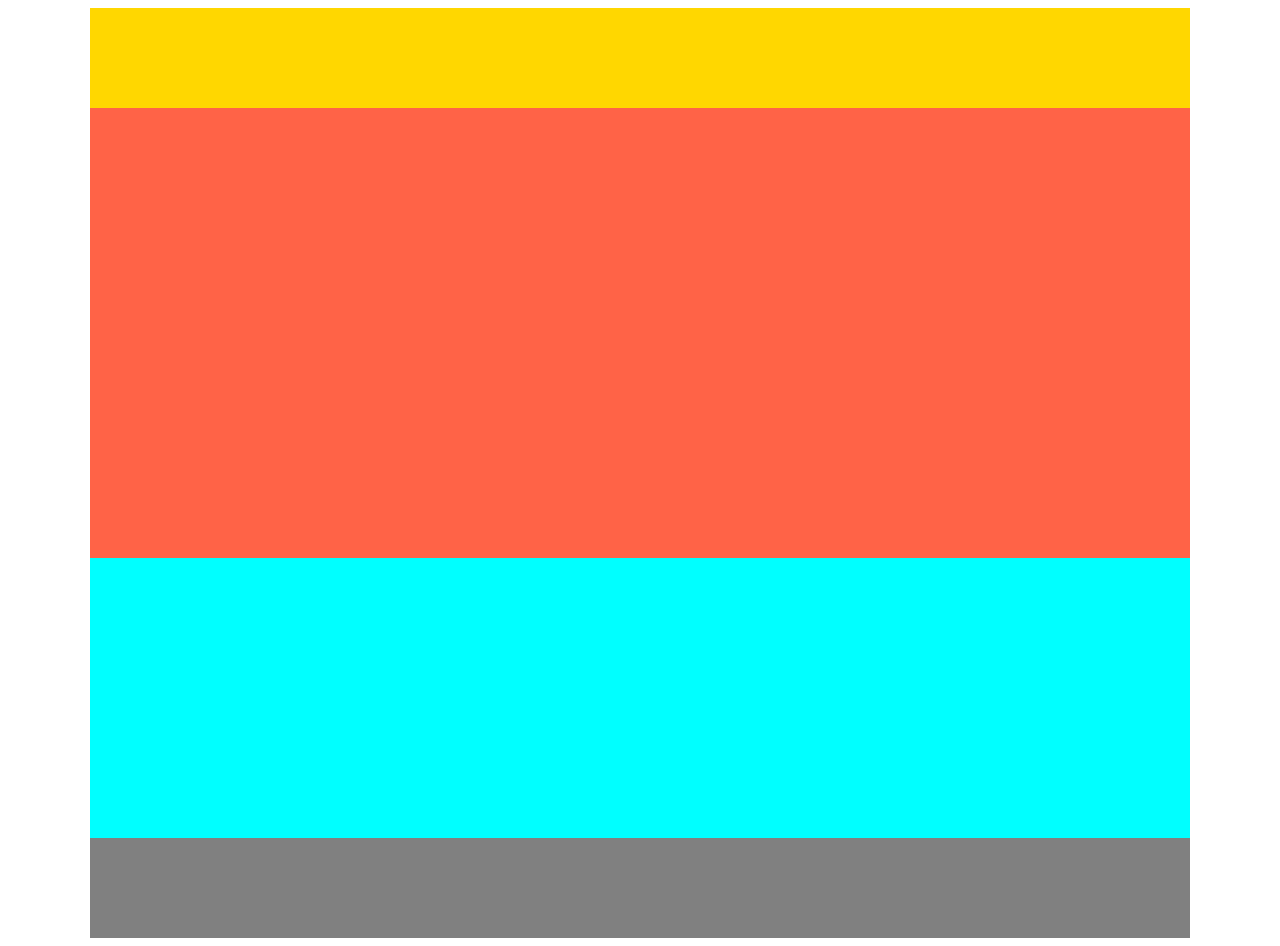
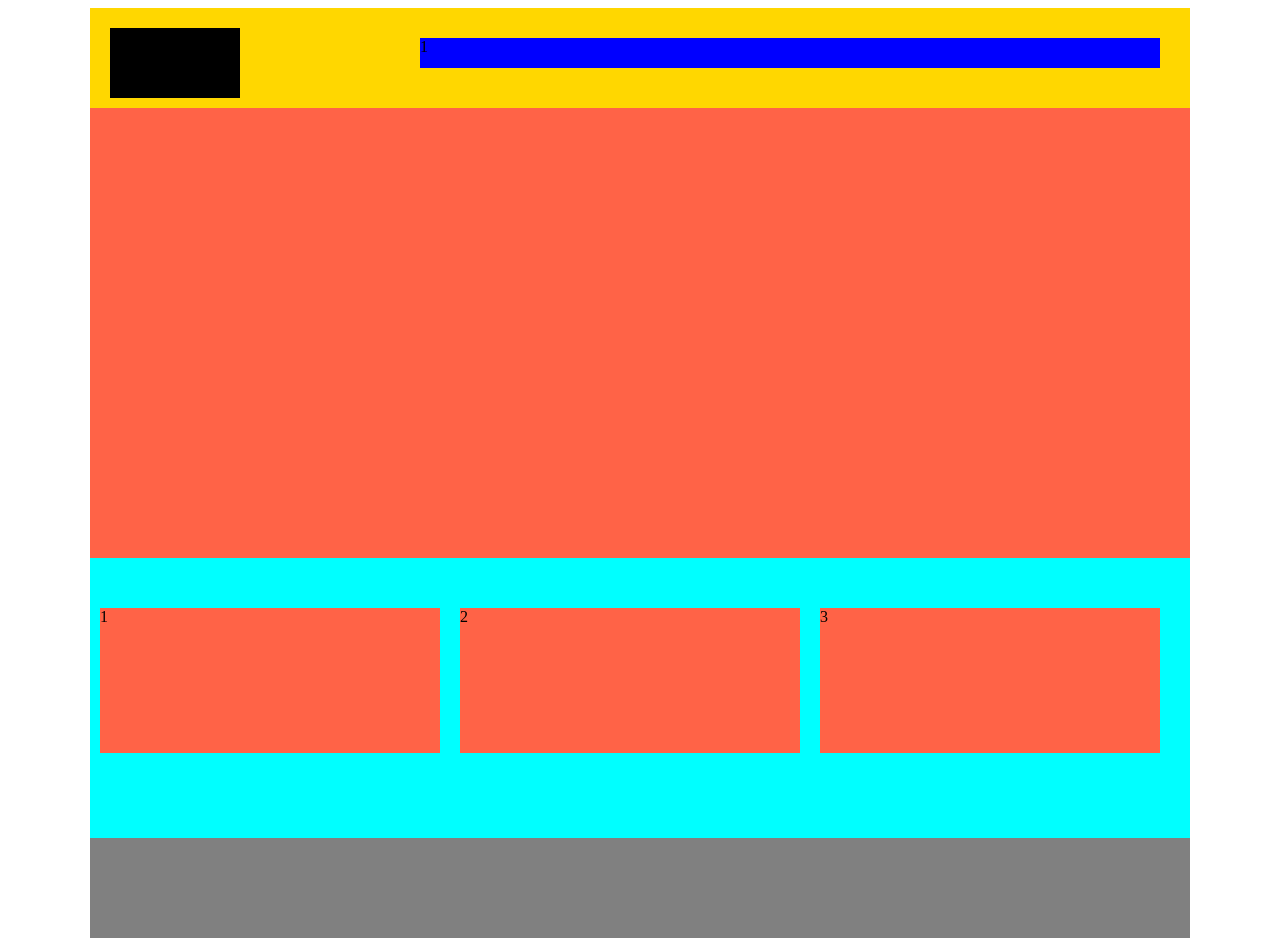
Before and after one commit to yingbbang/web-html3, a plain HTML site: page index.html in a window 1280 px wide. Drawn offline with Linux system fonts and the light colour scheme.

Commit message:
feat: implement header structure (logo + nav) and add article blocks in section

```diff
--- a/index.html
+++ b/index.html
@@ -6,20 +6,71 @@
     <meta name="viewport" content="width=device-width, initial-scale=1.0">
     <title>Document</title>
     <style>
-        header {width: 1100px; height: 100px; margin:0 auto; background-color: gold;}
+        header {
+            width: 1100px;
+            height: 100px;
+            margin: 0 auto;
+            background-color: gold;
+        }
 
-        #slider {width: 1100px; height: 450px; margin:0 auto; background-color: tomato;}
+        #logo {
+            width: 130px;
+            height: 70px;
+            float: left;
+            margin: 20px 0 0 20px;
+            background-color: black
+        }
 
-        section {width: 1100px; height: 280px; margin:0 auto; background-color: cyan;}
+        nav {
+            width: 740px;
+            height: 30px;
+            float: right;
+            margin: 30px 30px 0 0px;
+            background-color: blue;
+        }
 
-        footer {width: 1100px; height: 100px; margin:0 auto; background-color: gray;}
+        #slider {
+            width: 1100px;
+            height: 450px;
+            margin: 0 auto;
+            background-color: tomato;
+        }
+
+        section {
+            width: 1100px;
+            height: 280px;
+            margin: 0 auto;
+            background-color: cyan;
+        }
+
+        article {
+            width: 340px;
+            height: 145px;
+            float: left;
+            margin: 50px 10px;
+            background-color: tomato;
+        }
+
+        footer {
+            width: 1100px;
+            height: 100px;
+            margin: 0 auto;
+            background-color: gray;
+        }
     </style>
 </head>
 
 <body>
-    <header></header>
+    <header>
+        <div id="logo">1</div>
+        <nav>1</nav>
+    </header>
     <div id="slider"></div>
-    <section></section>
+    <section>
+        <article>1</article>
+        <article>2</article>
+        <article>3</article>
+    </section>
     <footer></footer>
 </body>
 
```
